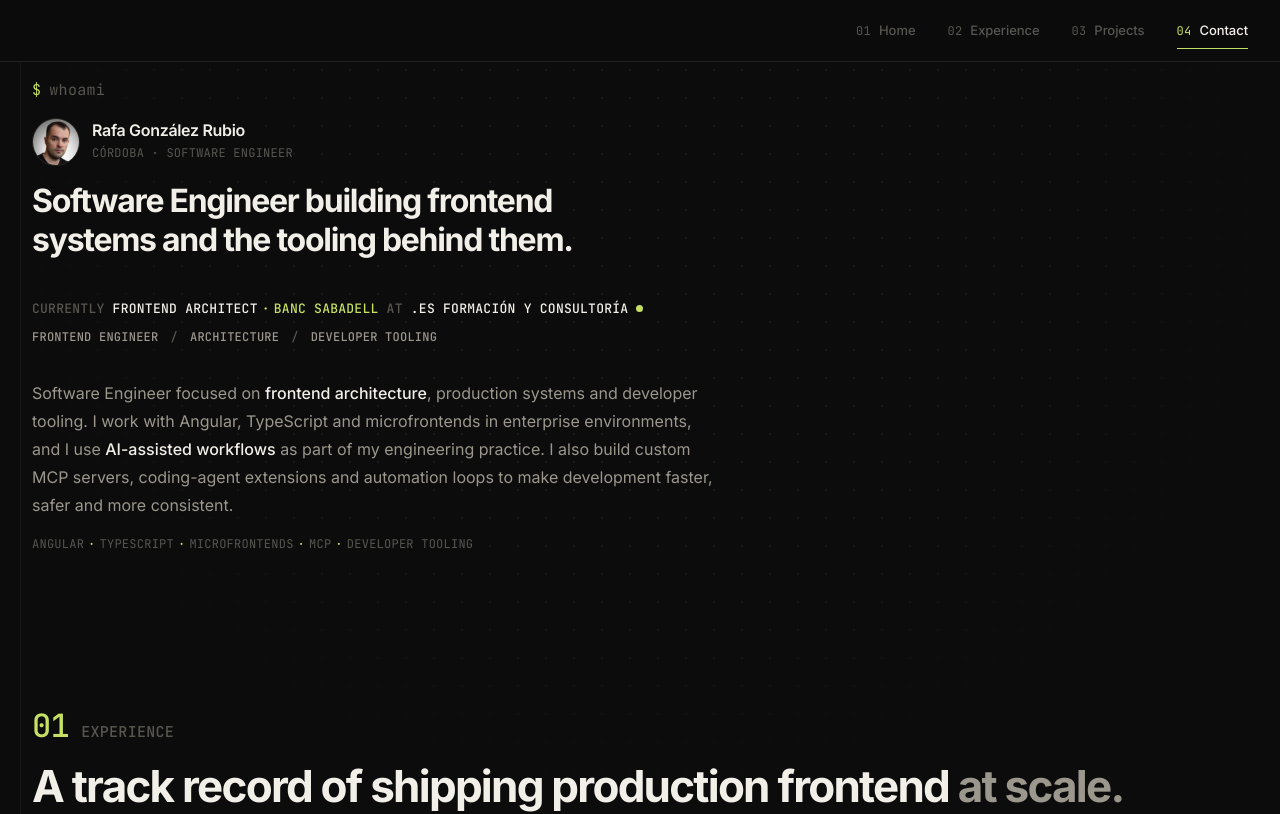
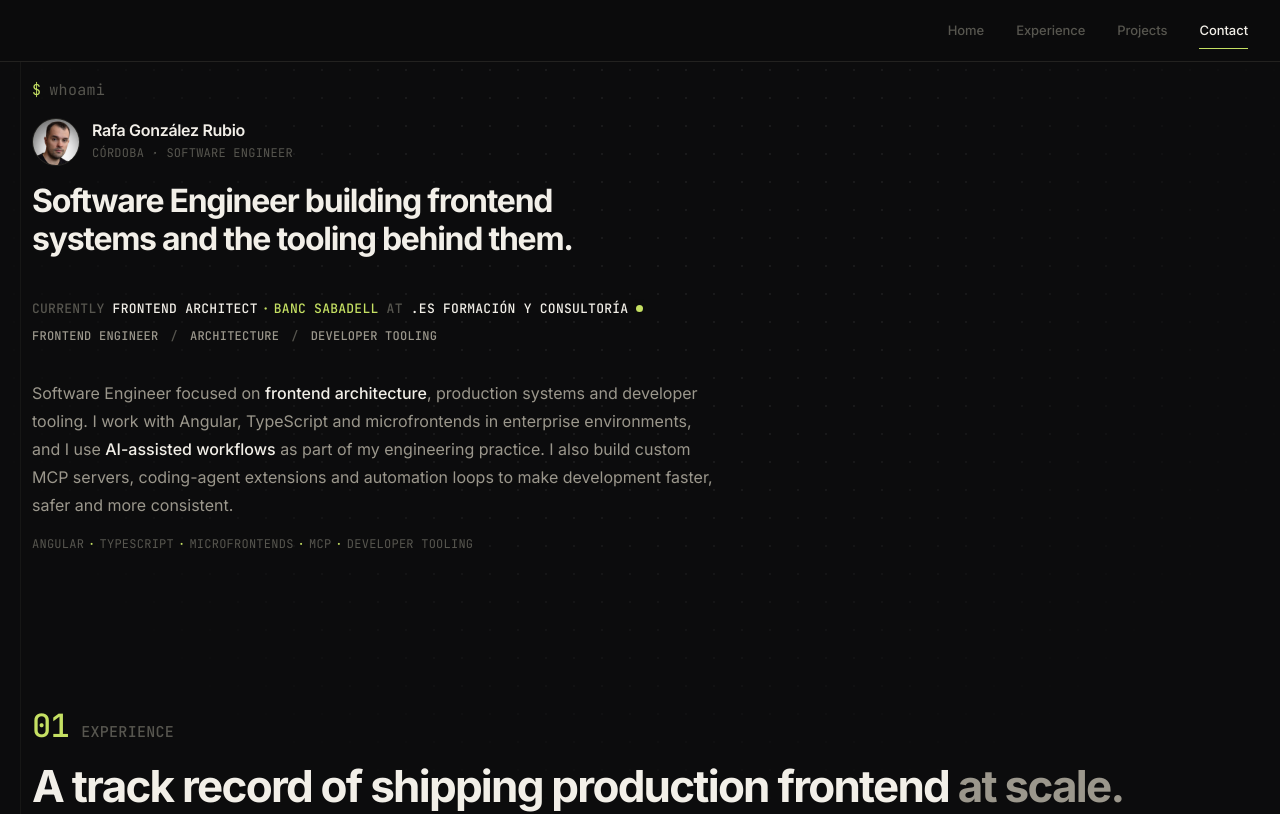
Before and after one commit to RafaGonzalezDev/personal-portfolio, a React (Vite) app: page / in a window 1280 px wide. Shown: the top 814 px of the page. Built offline with nearby package versions, Linux system fonts and the light colour scheme.

Commit message:
fix(nav): remove section numbering

```diff
--- a/src/components/Navbar.jsx
+++ b/src/components/Navbar.jsx
@@ -1,8 +1,6 @@
 import { useState, useEffect, useRef } from 'react';
 import styles from '@/styles/Navbar.module.css';
 import { NAVBAR_ITEMS } from '@/constants';
-
-const formatIndex = (index) => String(index + 1).padStart(2, '0');
 
 const Navbar = () => {
   const [activeItem, setActiveItem] = useState(NAVBAR_ITEMS[0]?.id ?? 'home');
@@ -12,7 +10,7 @@ const Navbar = () => {
     NAVBAR_ITEMS.forEach((item) => {
       sectionRefs.current[item.id] = document.getElementById(item.id);
     });
-  }, [NAVBAR_ITEMS]);
+  }, []);
 
   useEffect(() => {
     const sectionElements = NAVBAR_ITEMS
@@ -88,11 +86,12 @@ const Navbar = () => {
     setActiveItem(id);
     if (id === 'home') {
       window.scrollTo({ top: 0, behavior: 'smooth' });
-    } else {
-      const section = sectionRefs.current[id];
-      if (section) {
-        section.scrollIntoView({ behavior: 'smooth' });
-      }
+      return;
+    }
+
+    const section = sectionRefs.current[id];
+    if (section) {
+      section.scrollIntoView({ behavior: 'smooth' });
     }
   };
 
@@ -100,7 +99,7 @@ const Navbar = () => {
     <nav className={styles.nav} aria-label="Primary">
       <div className={styles.inner}>
         <ul className={styles.list}>
-          {NAVBAR_ITEMS.map((item, index) => (
+          {NAVBAR_ITEMS.map((item) => (
             <li key={item.id} className={styles.item}>
               <a
                 href={`#${item.id}`}
@@ -113,7 +112,6 @@ const Navbar = () => {
                 }}
                 aria-current={activeItem === item.id ? 'true' : undefined}
               >
-                <span className={styles.linkIndex}>{formatIndex(index)}</span>
                 <span className={styles.linkLabel}>{item.label}</span>
               </a>
             </li>
--- a/src/styles/Navbar.module.css
+++ b/src/styles/Navbar.module.css
@@ -39,15 +39,6 @@
   transition: color var(--duration-base) var(--ease);
 }
 
-.linkIndex {
-  font-family: var(--font-mono);
-  font-size: var(--font-size-xs);
-  font-variant-numeric: tabular-nums;
-  letter-spacing: var(--tracking-wide);
-  color: var(--text-faint);
-  transition: color var(--duration-base) var(--ease);
-}
-
 .linkLabel {
   font-family: var(--font-sans);
   font-size: var(--font-size-sm);
@@ -60,11 +51,6 @@
 .link:hover .linkLabel,
 .linkActive .linkLabel {
   color: var(--text);
-}
-
-.link:hover .linkIndex,
-.linkActive .linkIndex {
-  color: var(--accent);
 }
 
 .linkActive {
@@ -91,7 +77,4 @@
     width: 100%;
     justify-content: space-between;
   }
-  .linkIndex {
-    display: none;
-  }
 }
```
